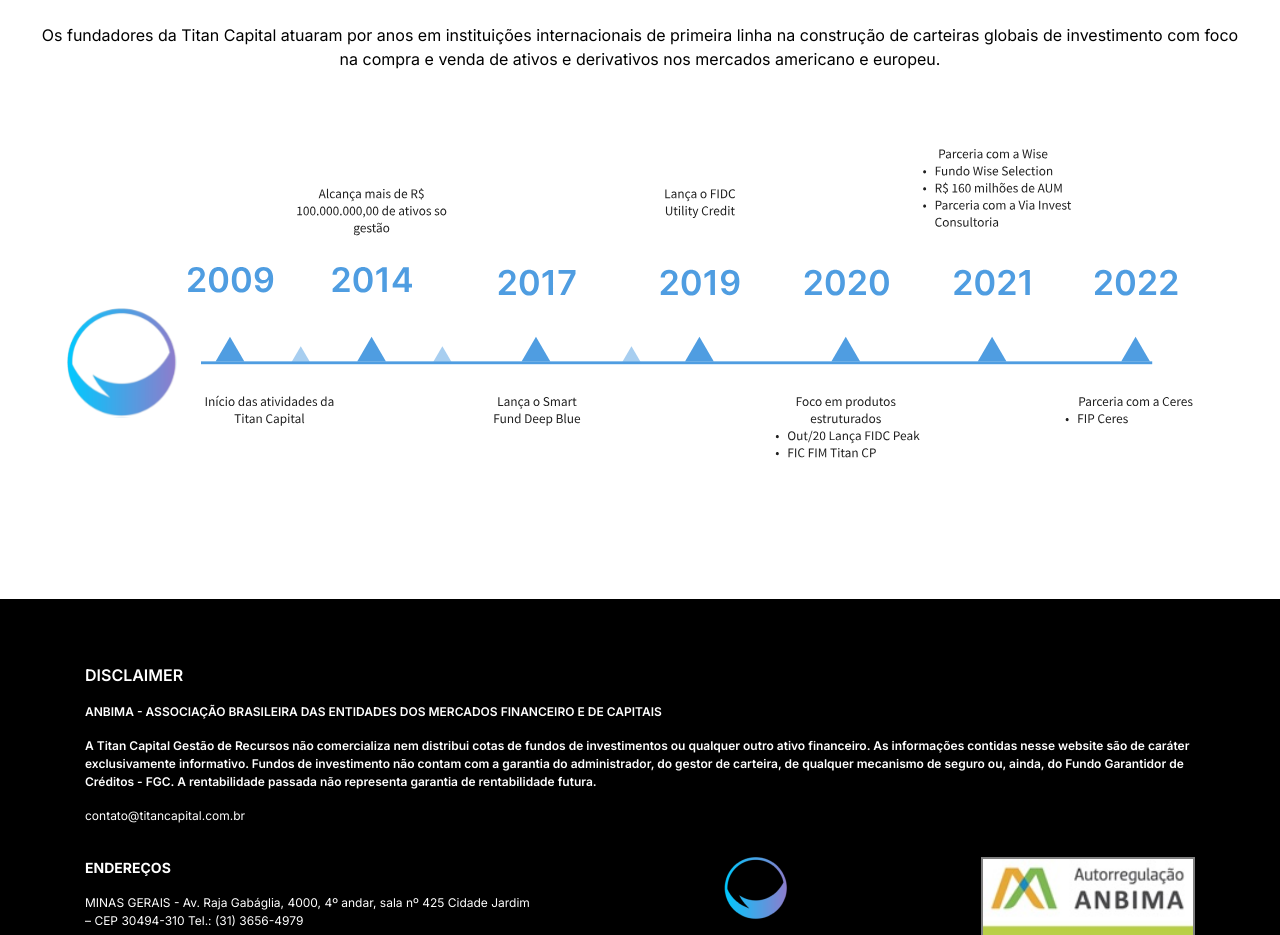
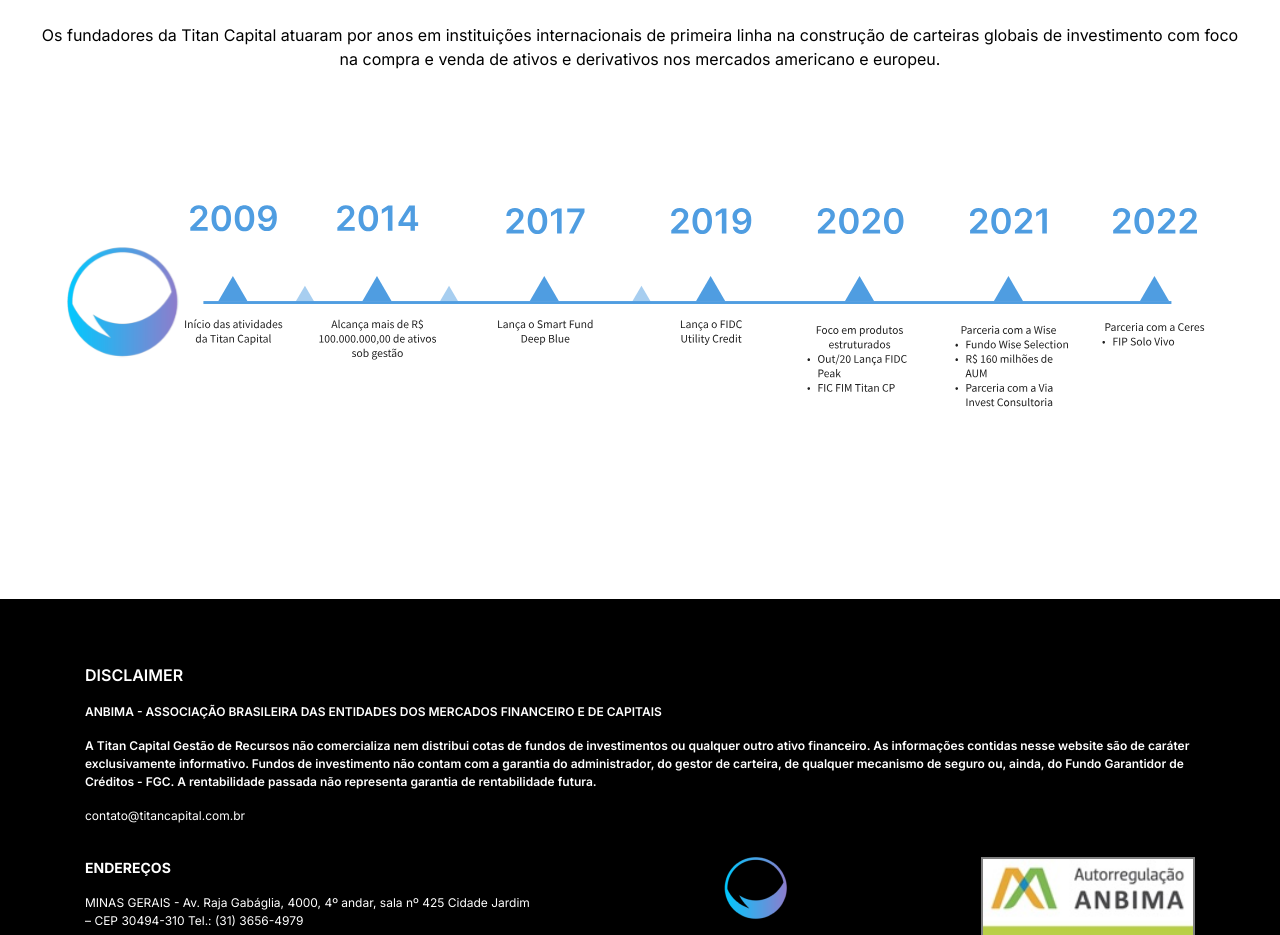
Before and after one commit to Vinicius-Macedo/lp-monitor, a Next.js app: page / in a window 1280 px wide. Shown: the part 3100-4035 px from the top of the page. Built offline with nearby package versions, Linux system fonts and the light colour scheme.

Commit message:
ajuste na linha do tempo

```diff
--- a/src/pages/index.tsx
+++ b/src/pages/index.tsx
@@ -168,10 +168,10 @@ export default function Home() {
           </p>
           <div className="lg:hidden">
             <Image
-              src={"home/linha-do-tempo-vertifcal.svg"}
+              src={"home/linha-do-tempo-vertifcal2.svg"}
               alt={"História da Titan Capital"}
-              height={1210}
-              width={333}
+              height={1186}
+              width={220}
               style={{ objectFit: "contain", width: "269px", height: "909px" }}
               unoptimized
               loader={imageLoader}
@@ -179,7 +179,7 @@ export default function Home() {
           </div>
           <div className="hidden lg:block">
             <Image
-              src={"home/linha-do-tempo.svg"}
+              src={"home/linha-do-tempo2.svg"}
               alt={"História da Titan Capital"}
               height={1147}
               width={336}
```
Also changed, not shown: public/home/linha-do-tempo-vertifcal2.svg (added), public/home/linha-do-tempo2.svg (added).
